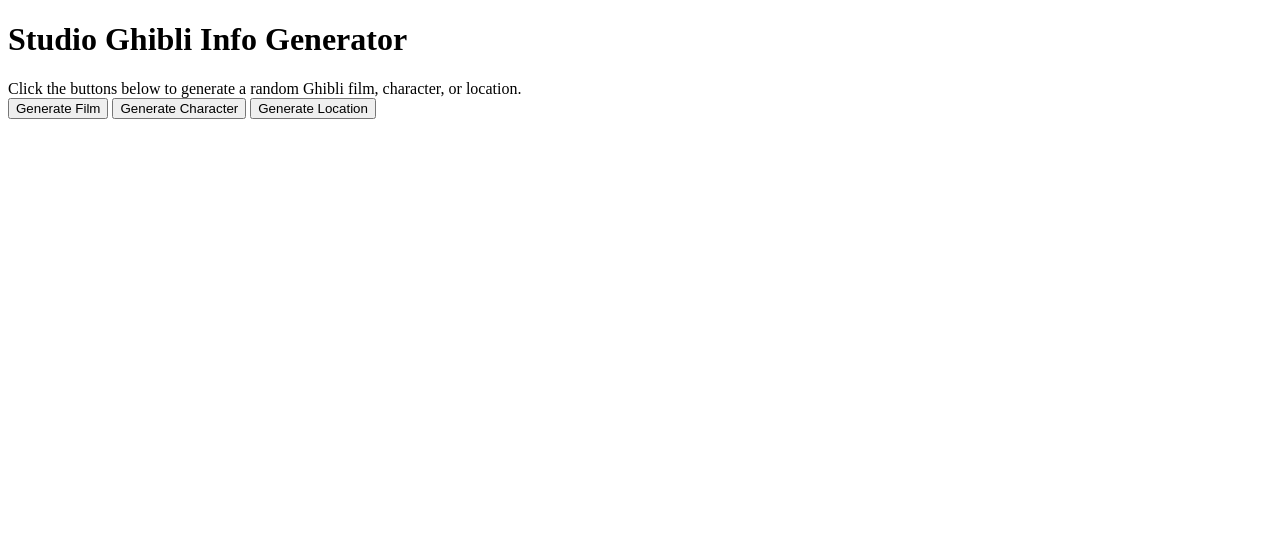
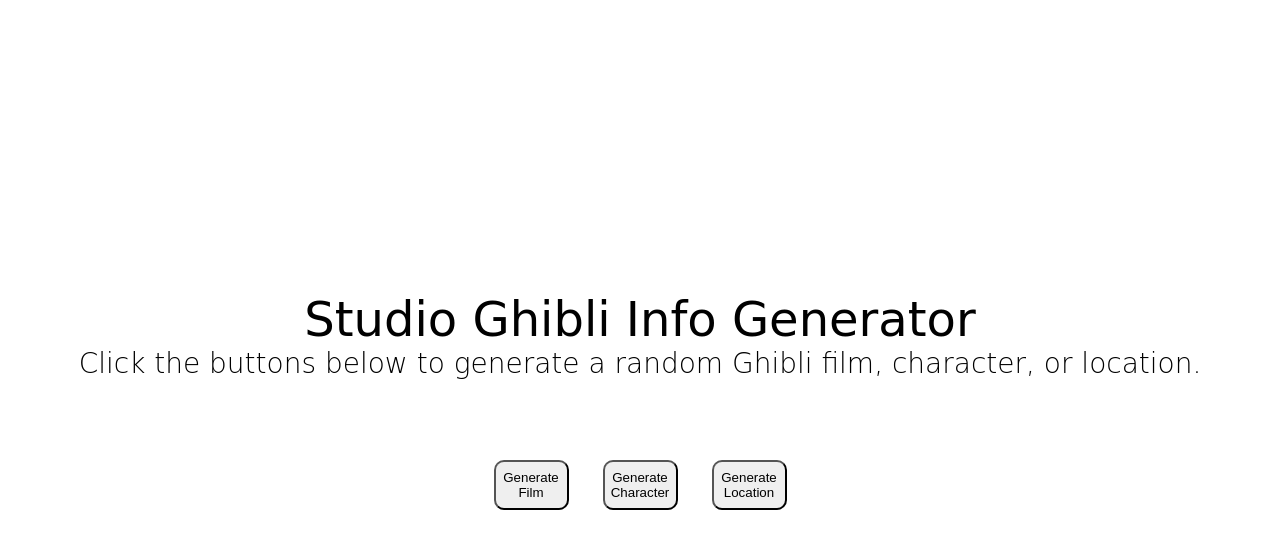
Before and after one commit to aacarring/ghibli-api-app, a plain HTML site: page index.html in a window 1280 px wide. Drawn offline with Linux system fonts and the light colour scheme; a web font is replaced by a local one.

Commit message:
Linked Google Font in html, added partial, imported in scss, added styling in scss

```diff
--- /dev/null
+++ b/_mixins.scss
@@ -0,0 +1,6 @@
+@mixin flexDisplay() {
+    display: flex;
+    flex-direction: column;
+    justify-content: center;
+    align-items: center;
+}
--- a/index.html
+++ b/index.html
@@ -4,6 +4,8 @@
     <meta charset="UTF-8">
     <meta name="viewport" content="width=device-width, initial-scale=1.0">
     <title>Studio Ghibli Info Generator</title>
+    <link rel="preconnect" href="https://fonts.gstatic.com">
+    <link href="https://fonts.googleapis.com/css2?family=Kirang+Haerang&display=swap" rel="stylesheet">
     <link rel="stylesheet" href="./styles.css">
 </head>
 <body>
--- a/styles.scss
+++ b/styles.scss
@@ -0,0 +1,43 @@
+@import 'mixins';
+
+* {
+    margin: 0;
+    padding: 0;
+    box-sizing: border-box;
+}
+body {
+    width: 100vw;
+    height: 100vh;
+    @include flexDisplay();
+    header {
+        font-family: 'Kirang Haerang', cursive;
+        text-align: center;
+        h1 {
+            font-weight: 500;
+            font-size: 3em;
+        }
+        span {
+            font-weight: 200;
+            font-size: 1.75em;
+        }
+    }
+    .generated-info {
+        font-family: monospace;
+        font-size: 1em;
+        margin: 5vh 0;
+    }
+    .buttons {
+        button {
+            margin: 0 15px;
+            width: 75px;
+            height: 50px;
+            border-radius: 10px;
+            outline: none;
+            transition: transform 300ms ease-out;
+            &:hover {
+                cursor: pointer;
+                transform: scale(1.1);
+            }
+        }
+    }
+}
```
Also changed, not shown: styles.css, 1 other file.
